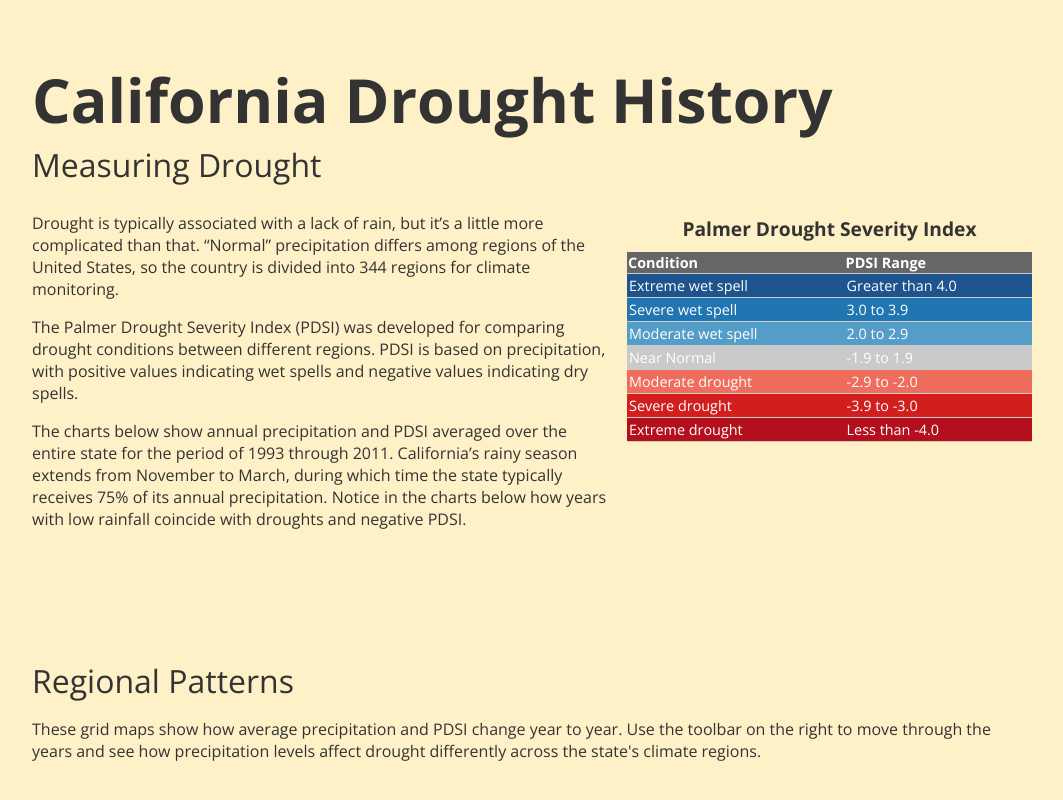
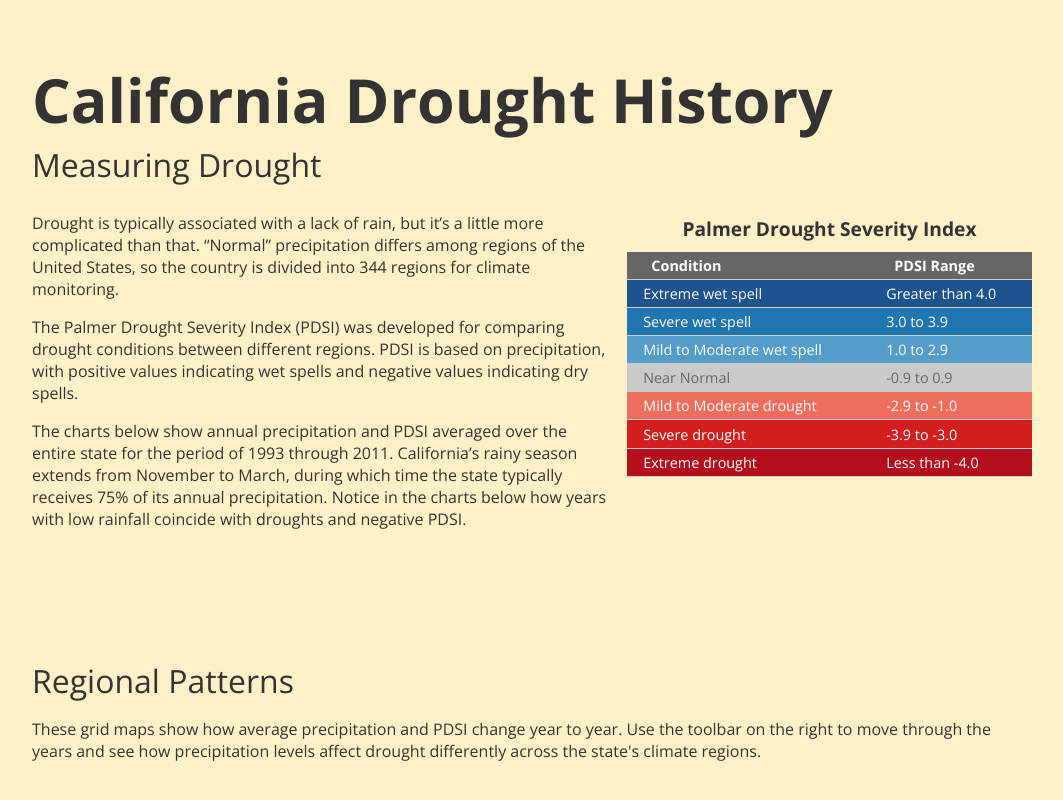
Before and after one commit to cameronreed/fire_and_drought, a plain HTML site: page index.html in a window 1280 px wide. Shown: the part 2475-3275 px from the top of the page, without its empty margins (108-1171 px from the left). Drawn offline with nearby package versions, Linux system fonts and the light colour scheme.

Commit message:
table styles adjustment

```diff
--- a/css/style.css
+++ b/css/style.css
@@ -22,18 +22,6 @@ a:visited {
 	color: #FFC200;
 	text-decoration: none;
 }
-
-td {
-	text-align:left;
-}
-th {
-	text-align:left;
-}
-td {
-	color:white;
-
-}
-
 
 
 /* General Slides */
@@ -114,21 +102,24 @@ h3 {
 }
 
 table {
-	background-color: #ffffff;
+	width: 100%;
+	color: #ffffff;
 	font-size: 0.9em;
+	text-align: left;
 }
 
 table, td, th {
 	border-bottom: 1px solid #cccccc;
 }
 
-table th {
+th {
 	background-color: #666666;
 	color: #ffffff;
+	padding: 1% 6%;
 }
 
 td {
-	padding: 2px;
+	padding: 1% 4%;
 }
 
 /* Slide 7: Credits; */
--- a/index.html
+++ b/index.html
@@ -106,9 +106,9 @@
             </div>
             <div id="content" class="grid_5 omega">
                 <h3>Palmer Drought Severity Index</h3>
-                <table style="width: 100%; text-align: center;">
+                <table>
                     <tr>
-                        <th>Condition</th>
+                        <th width="60%">Condition</th>
                         <th>PDSI Range</th>
                     </tr>
                     <tr bgcolor="#1E548D">
@@ -120,16 +120,16 @@
                         <td>3.0 to 3.9</td>
                     </tr>
                     <tr bgcolor="#549DC8">
-                        <td >Moderate wet spell</td>
-                        <td>2.0 to 2.9</td>
+                        <td >Mild to Moderate wet spell</td>
+                        <td>1.0 to 2.9</td>
                     </tr>
-                    <tr bgcolor="#CACACA">
+                    <tr bgcolor="#CACACA" style="color: #666666;">
                         <td >Near Normal</td>
-                        <td>-1.9 to 1.9</td>
+                        <td>-0.9 to 0.9</td>
                     </tr>
                     <tr bgcolor="#EF6D5D">
-                        <td >Moderate drought</td>
-                        <td>-2.9 to -2.0</td>
+                        <td >Mild to Moderate drought</td>
+                        <td>-2.9 to -1.0</td>
                     </tr>
                     <tr bgcolor="#D21F1E">
                         <td >Severe drought</td>
```
